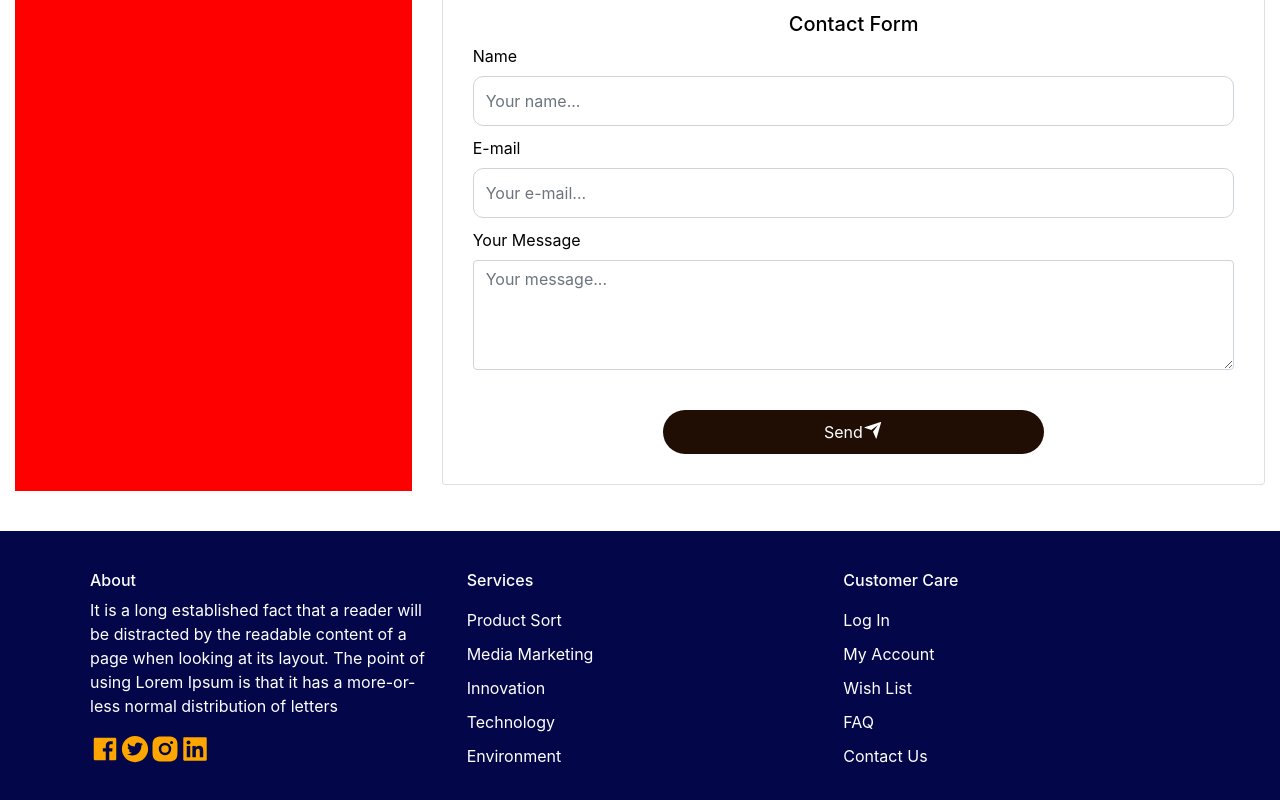
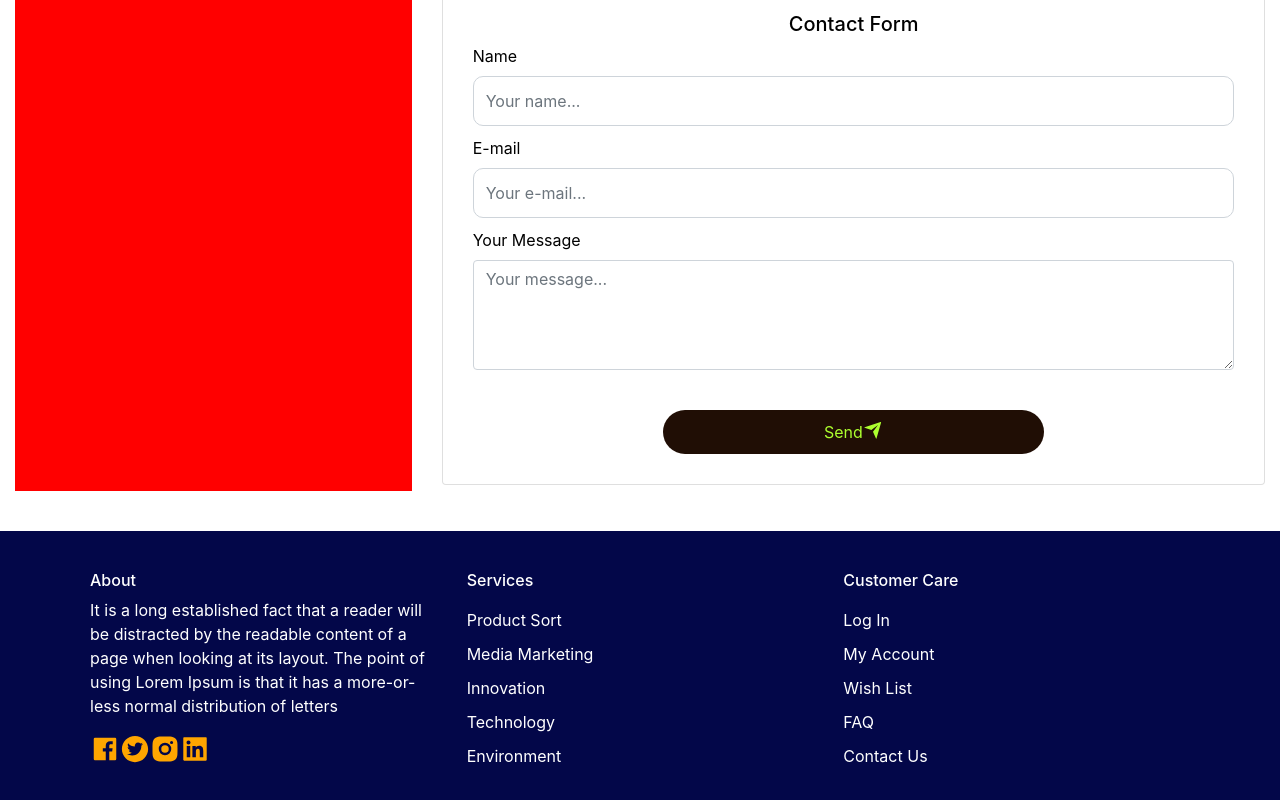
Before and after one commit to Yazdani1/React-Single-Page-Web-App-With-Smooth-Scrolling, a React (Create React App) app in the folder client/: page / in a window 1280 px wide. Shown: the part 6457-7257 px from the top of the page. Built offline with nearby package versions, Linux system fonts and the light colour scheme; no server answers.

Commit message:
adding color

```diff
--- a/client/src/components/Contact/contact.css
+++ b/client/src/components/Contact/contact.css
@@ -90,7 +90,7 @@
   margin:0 auto;
   border-radius: 30px;
   background-color: rgb(32, 14, 5);
-  color: white;
+  color: greenyellow;
   padding: 10px;
   width: 50%;
   margin-top: 40px;
```
